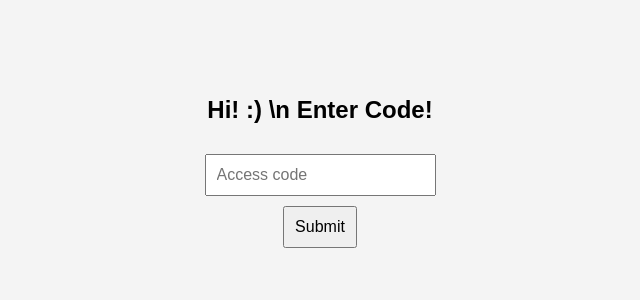
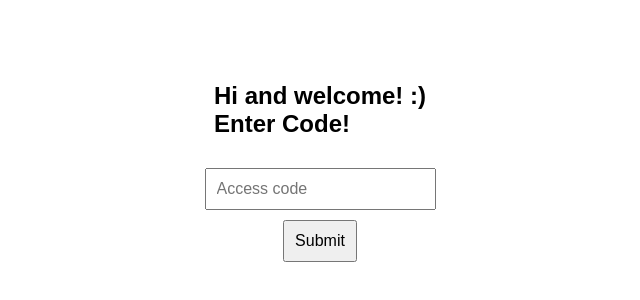
Before and after one commit to one-time-user75/Access-needed., a plain HTML site: page index.html in a window 1280 px wide. Shown: the part 246-546 px from the top of the page, without its empty margins (320-960 px from the left). Drawn offline with Linux system fonts and the light colour scheme.

Commit message:
background colour and friendlier message

```diff
--- a/index.html
+++ b/index.html
@@ -6,7 +6,7 @@
   <style>
     body {
       font-family: Arial, sans-serif;
-      background: #f4f4f4;
+      background: ##007FFF;
       display: flex;
       flex-direction: column;
       align-items: center;
@@ -21,7 +21,7 @@
   </style>
 </head>
 <body>
-  <h2>Hi! :) \n Enter Code!</h2>
+  <h2>Hi and welcome! :)<br>Enter Code!</h2>
   <input type="text" id="codeInput" placeholder="Access code" autocomplete="off" autocorrect="off" autocapitalize="off" spellcheck="false">
 
   <button onclick="checkCode()">Submit</button>
```
